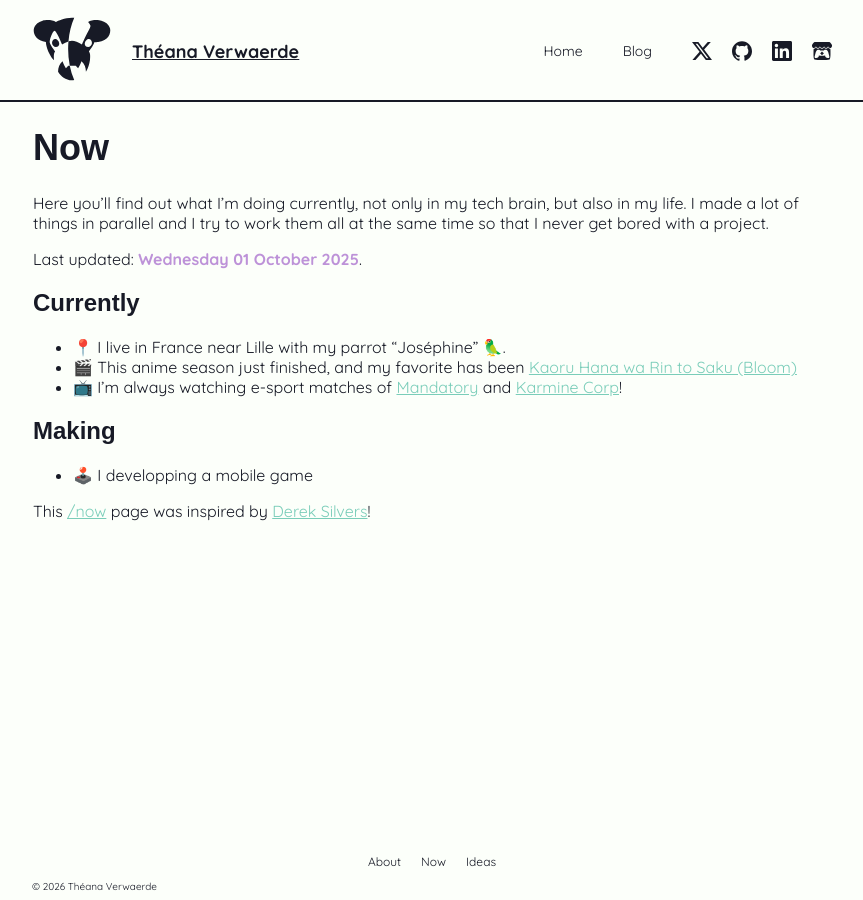
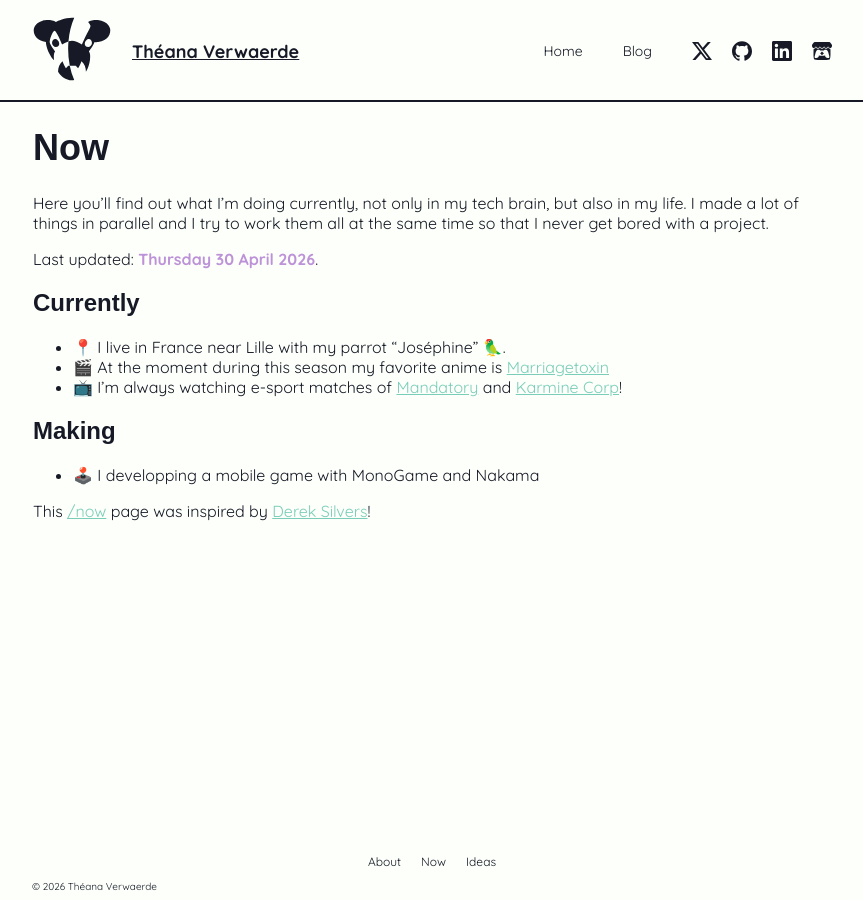
Before and after one commit to theanaverwaerde/theanaverwaerde-website, a Jekyll site: the page built from now.md, in a window 1280 px wide. Shown: the whole page, without its empty margins (208-1071 px from the left). Built offline with Jekyll 4.4.1, drawn with Linux system fonts in a browser that asks for light colours; some web fonts are replaced.

```diff
--- a/Gemfile
+++ b/Gemfile
@@ -6,10 +6,10 @@
 
 gem 'base64'
 gem 'csv'
-gem 'jekyll-sitemap'
 
 group :jekyll_plugins do
   gem 'jekyll_picture_tag', '~> 2.0'
+  gem 'jekyll-sitemap'
 end
 
 # Windows and JRuby does not include zoneinfo files, so bundle the tzinfo-data gem
--- a/now.md
+++ b/now.md
@@ -6,7 +6,7 @@
 
 <!-- On this page I put what I what to highlight -->
 
-{% assign update = '2025-10-01' | date: '%A %d %B %Y' %}
+{% assign update = '2026-04-30' | date: '%A %d %B %Y' %}
 
 # Now
 
@@ -18,11 +18,11 @@
 ## Currently
 
 - 📍 I live in France near Lille with my parrot "Joséphine" 🦜.
-- 🎬 This anime season just finished, and my favorite has been [Kaoru Hana wa Rin to Saku (Bloom)](https://myanimelist.net/anime/59845/Kaoru_Hana_wa_Rin_to_Saku)
+- 🎬 At the moment during this season my favorite anime is [Marriagetoxin](https://myanimelist.net/anime/62601/Marriagetoxin)
 - 📺 I'm always watching e-sport matches of [Mandatory](https://www.mandatory.gg) and [Karmine Corp](https://www.karminecorp.fr)!
 
 ## Making
 
-- 🕹️ I developping a mobile game
+- 🕹️ I developping a mobile game with MonoGame and Nakama
 
 This [/now](https://nownownow.com/about) page was inspired by [Derek Silvers](https://sivers.org/)!
```
Also changed, not shown: _posts/2025-10-03-cursor-based-pagination.md (+3 -3 lines), _posts/2026-02-28-upload-file-playfab-economy-v2.md (+1 -1 lines), about.md (+2 -0 lines), index.md (+7 -0 lines), this.md (+1 -1 lines).
